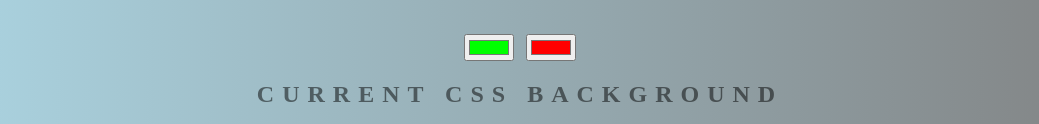
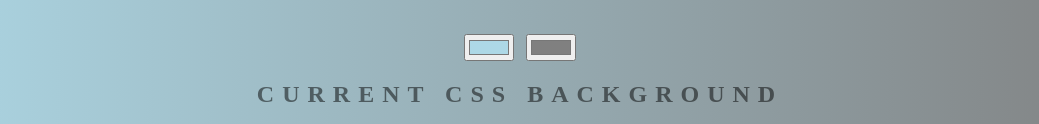
Before and after one commit to Libs1/background-generator, a plain HTML site: page index.html in a window 1280 px wide. Shown: the part 171-295 px from the top of the page, without its empty margins (120-1159 px from the left). Drawn offline with Linux system fonts and the light colour scheme.

Commit message:
Changed default colours for the colour inputs

```diff
--- a/index.html
+++ b/index.html
@@ -6,8 +6,8 @@
 </head>
 <body id="gradient">
 	<h1>Background Generator</h1>
-	<input class="color1" type="color" name="color1" value="#00ff00">
-	<input class="color2" type="color" name="color2" value="#ff0000">
+	<input class="color1" type="color" name="color1" value="#add8e6">
+	<input class="color2" type="color" name="color2" value="#808080">
 	<h2>Current CSS Background</h2>
 	<h3></h3>
 
```
